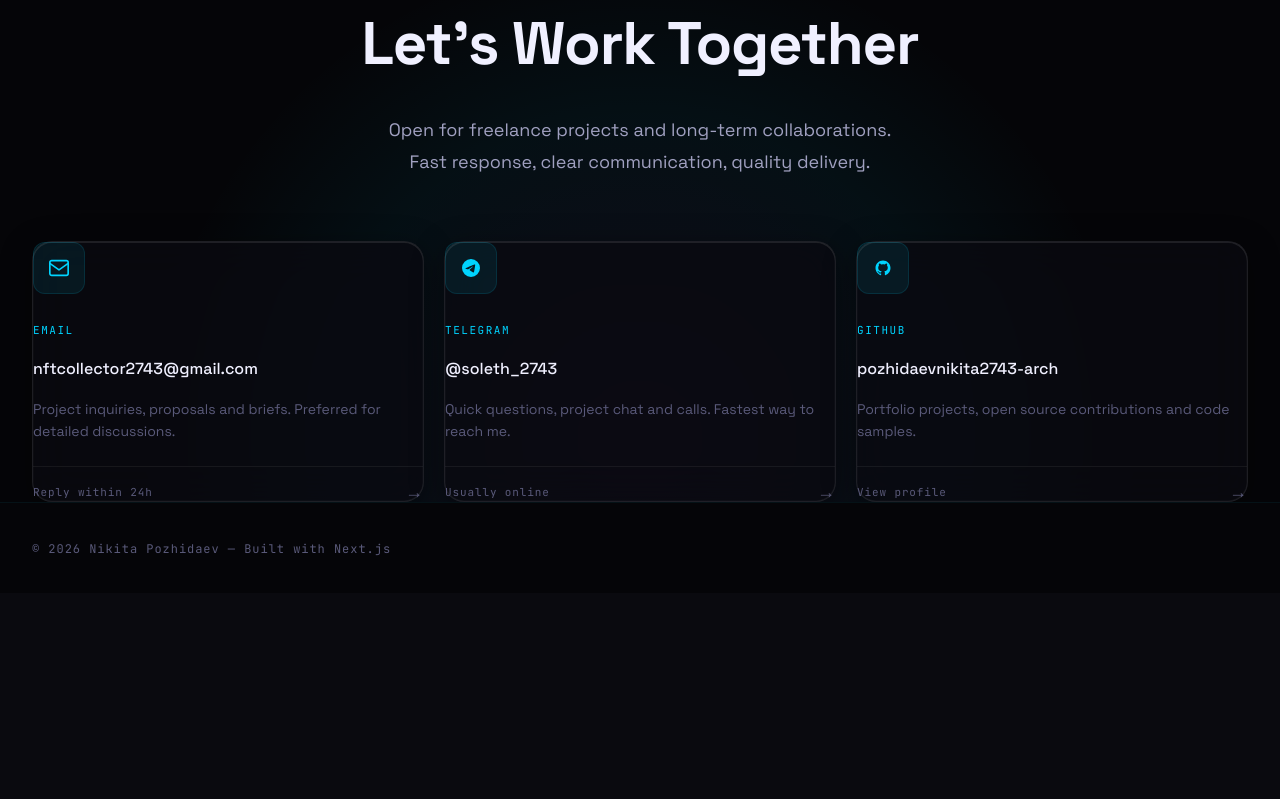
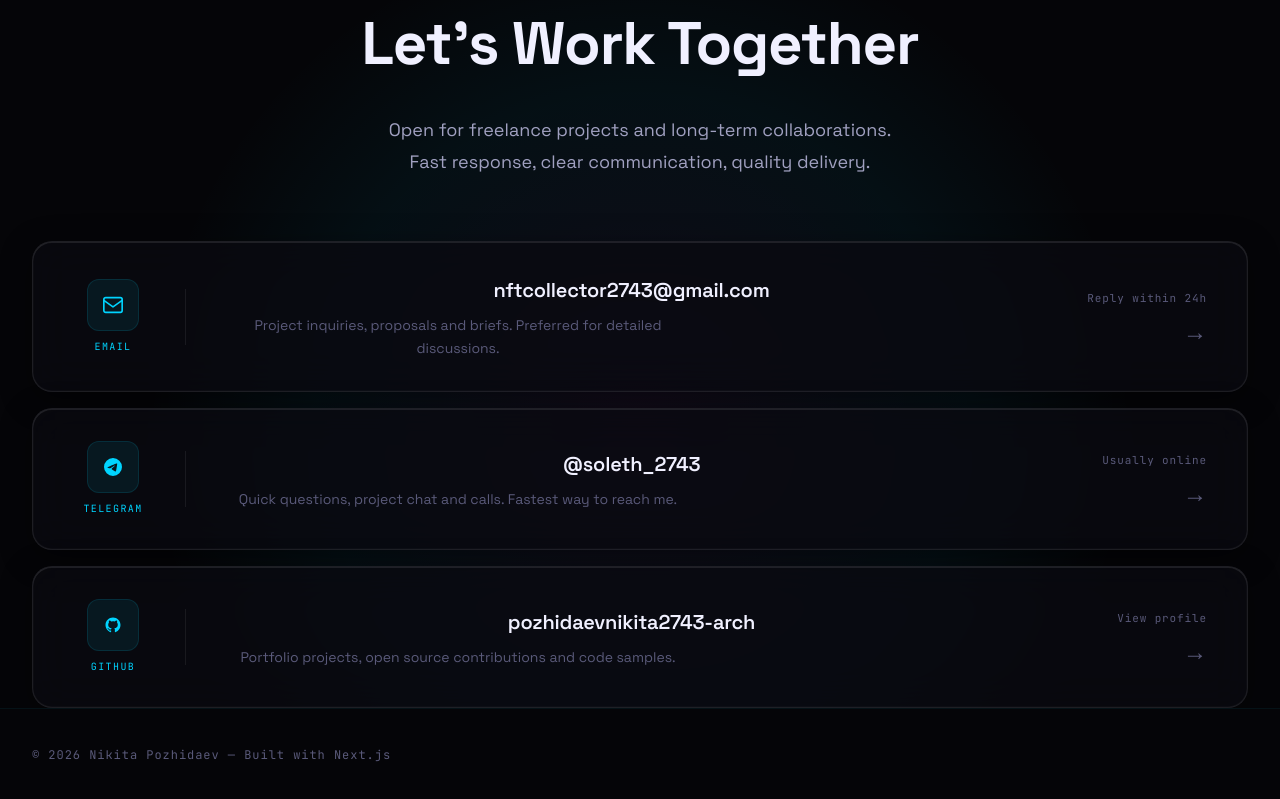
Before and after one commit to pozhidaevnikita2743-arch/portfolio, a Next.js app: page / in a window 1280 px wide. Shown: the part 3478-4277 px from the top of the page. Before the commit the page ends 4071 px from the top, so only its background shows below. Built offline with nearby package versions, Linux system fonts and the light colour scheme.

Commit message:
feat: contact cards → horizontal layout (icon|handle+desc|meta+arrow)

```diff
--- a/app/page.module.css
+++ b/app/page.module.css
@@ -347,19 +347,17 @@
 }
 
 .contactCards {
-  display: grid;
-  grid-template-columns: repeat(3, 1fr);
-  gap: var(--sp-5);
-  text-align: left;
-}
-
-/* Glass card — same recipe as navbar pill */
-.contactCard {
   display: flex;
   flex-direction: column;
   gap: var(--sp-4);
-  padding: var(--sp-10) var(--sp-8) var(--sp-9);
-  min-height: 240px;
+}
+
+/* ── Horizontal glass card ───────────────────────────────────────── */
+.contactCard {
+  display: flex;
+  align-items: center;
+  gap: var(--sp-8);
+  padding: var(--sp-8) var(--sp-10);
   border-radius: var(--r-xl);
   text-decoration: none;
   color: var(--text-primary);
@@ -370,7 +368,7 @@
   border: 1px solid rgba(255, 255, 255, 0.09);
   box-shadow:
     0 0 0 0.5px rgba(255, 255, 255, 0.04) inset,
-    0 1px 0  rgba(255, 255, 255, 0.08) inset,
+    0 1px 0 rgba(255, 255, 255, 0.08) inset,
     0 8px 32px rgba(0, 0, 0, 0.40);
 
   transition:
@@ -384,9 +382,19 @@
   box-shadow:
     0 0 0 1px  rgba(0, 212, 255, 0.14) inset,
     0 1px 0    rgba(255, 255, 255, 0.12) inset,
-    0 0 28px   rgba(0, 212, 255, 0.10),
-    0 16px 48px rgba(0, 0, 0, 0.55);
-  transform: translateY(-6px);
+    0 0 32px   rgba(0, 212, 255, 0.09),
+    0 12px 40px rgba(0, 0, 0, 0.50);
+  transform: translateY(-3px);
+}
+
+/* Left: icon + platform label */
+.cardLeft {
+  display: flex;
+  flex-direction: column;
+  align-items: center;
+  gap: var(--sp-2);
+  width: 80px;
+  flex-shrink: 0;
 }
 
 .contactCardIcon {
@@ -398,46 +406,68 @@
   background: rgba(0, 212, 255, 0.08);
   border-radius: var(--r-lg);
   color: var(--neon-teal);
-  margin-bottom: var(--sp-3);
   border: 1px solid rgba(0, 212, 255, 0.12);
   transition: background 0.28s ease, border-color 0.28s ease;
 }
 
 .contactCard:hover .contactCardIcon {
   background: rgba(0, 212, 255, 0.14);
-  border-color: rgba(0, 212, 255, 0.24);
+  border-color: rgba(0, 212, 255, 0.26);
 }
 
 .contactCardPlatform {
   font-family: var(--font-mono);
-  font-size: 11px;
+  font-size: 10px;
   color: var(--neon-teal);
   letter-spacing: 0.14em;
   text-transform: uppercase;
+  text-align: center;
+}
+
+/* Vertical divider */
+.cardDivider {
+  width: 1px;
+  height: 56px;
+  background: rgba(255, 255, 255, 0.07);
+  flex-shrink: 0;
+  transition: background 0.28s ease;
+}
+
+.contactCard:hover .cardDivider {
+  background: rgba(0, 212, 255, 0.12);
+}
+
+/* Middle: handle + description */
+.cardMiddle {
+  flex: 1;
+  min-width: 0;
+  display: flex;
+  flex-direction: column;
+  gap: var(--sp-2);
 }
 
 .contactCardHandle {
-  font-size: var(--text-base);
+  font-size: var(--text-xl);
   color: var(--text-primary);
-  font-weight: 500;
-  overflow-wrap: break-word;
-  word-break: break-all;
+  font-weight: 600;
+  letter-spacing: -0.01em;
 }
 
 .contactCardDesc {
   font-size: var(--text-sm);
   color: var(--text-muted);
   line-height: 1.6;
-  flex: 1;
+  max-width: 480px;
 }
 
-.contactCardFooter {
+/* Right: meta + arrow */
+.cardRight {
   display: flex;
-  align-items: center;
-  justify-content: space-between;
-  padding-top: var(--sp-4);
-  border-top: 1px solid rgba(255, 255, 255, 0.06);
-  margin-top: var(--sp-2);
+  flex-direction: column;
+  align-items: flex-end;
+  gap: var(--sp-3);
+  flex-shrink: 0;
+  min-width: 130px;
 }
 
 .contactCardMeta {
@@ -445,23 +475,22 @@
   font-size: 11px;
   color: var(--text-muted);
   letter-spacing: 0.08em;
+  white-space: nowrap;
   transition: color 0.25s ease;
 }
 
-.contactCard:hover .contactCardMeta {
-  color: var(--neon-teal);
-}
+.contactCard:hover .contactCardMeta { color: var(--neon-teal); }
 
 .contactCardArrow {
-  font-size: var(--text-lg);
+  font-size: var(--text-2xl);
   color: var(--text-muted);
+  line-height: 1;
   transition: color 0.25s ease, transform 0.25s ease;
-  line-height: 1;
 }
 
 .contactCard:hover .contactCardArrow {
   color: var(--neon-teal);
-  transform: translateX(5px);
+  transform: translateX(6px);
 }
 
 /* ── Footer ─────────────────────────────────────────────────────── */
@@ -501,6 +530,9 @@
 
   .skillsSection { padding: var(--sp-16) 0; }
   .contact       { padding: var(--sp-20) 0 var(--sp-28); }
-  .contactCards  { grid-template-columns: 1fr; }
-  .contactCard   { min-height: auto; }
+  .contactCard   { flex-direction: column; align-items: flex-start; gap: var(--sp-5); padding: var(--sp-7) var(--sp-6); }
+  .cardLeft      { flex-direction: row; width: auto; gap: var(--sp-4); }
+  .cardDivider   { display: none; }
+  .cardRight     { flex-direction: row; align-items: center; width: 100%; justify-content: space-between; min-width: 0; }
+  .contactCardHandle { font-size: var(--text-lg); }
 }
--- a/app/page.tsx
+++ b/app/page.tsx
@@ -111,31 +111,48 @@ export default function Page() {
               </p>
               <div className={s.contactCards}>
                 <a href="mailto:nftcollector2743@gmail.com" className={s.contactCard}>
+                  <div className={s.cardLeft}>
                     <div className={s.contactCardIcon}><IconEmail /></div>
                     <div className={s.contactCardPlatform}>Email</div>
+                  </div>
+                  <div className={s.cardDivider} />
+                  <div className={s.cardMiddle}>
                     <div className={s.contactCardHandle}>nftcollector2743@gmail.com</div>
                     <div className={s.contactCardDesc}>Project inquiries, proposals and briefs. Preferred for detailed discussions.</div>
-                  <div className={s.contactCardFooter}>
+                  </div>
+                  <div className={s.cardRight}>
                     <span className={s.contactCardMeta}>Reply within 24h</span>
                     <span className={s.contactCardArrow}>→</span>
                   </div>
                 </a>
+
                 <a href="https://t.me/soleth_2743" target="_blank" rel="noopener noreferrer" className={s.contactCard}>
+                  <div className={s.cardLeft}>
                     <div className={s.contactCardIcon}><IconTelegram /></div>
                     <div className={s.contactCardPlatform}>Telegram</div>
+                  </div>
+                  <div className={s.cardDivider} />
+                  <div className={s.cardMiddle}>
                     <div className={s.contactCardHandle}>@soleth_2743</div>
                     <div className={s.contactCardDesc}>Quick questions, project chat and calls. Fastest way to reach me.</div>
-                  <div className={s.contactCardFooter}>
+                  </div>
+                  <div className={s.cardRight}>
                     <span className={s.contactCardMeta}>Usually online</span>
                     <span className={s.contactCardArrow}>→</span>
                   </div>
                 </a>
+
                 <a href="https://github.com/pozhidaevnikita2743-arch" target="_blank" rel="noopener noreferrer" className={s.contactCard}>
+                  <div className={s.cardLeft}>
                     <div className={s.contactCardIcon}><IconGitHub /></div>
                     <div className={s.contactCardPlatform}>GitHub</div>
+                  </div>
+                  <div className={s.cardDivider} />
+                  <div className={s.cardMiddle}>
                     <div className={s.contactCardHandle}>pozhidaevnikita2743-arch</div>
                     <div className={s.contactCardDesc}>Portfolio projects, open source contributions and code samples.</div>
-                  <div className={s.contactCardFooter}>
+                  </div>
+                  <div className={s.cardRight}>
                     <span className={s.contactCardMeta}>View profile</span>
                     <span className={s.contactCardArrow}>→</span>
                   </div>
```
Lines whose indentation alone changed are shown as unchanged.
